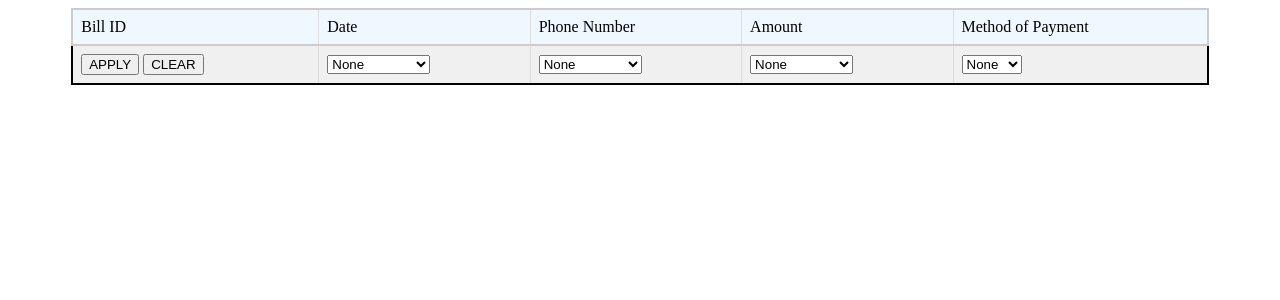
After one commit to aadityaaacodes/hermosa-hotel-management-website, a Flask app: page /billing/history in a window 1280 px wide. The commit adds this page. Shown: the top 300 px of the page. Run offline with Flask 3, Linux system fonts and the light colour scheme; data that the repository does not hold is empty.

Commit message:
Billing functionality and billing history viewer and filters added

```diff
--- a/app.py
+++ b/app.py
@@ -2,6 +2,7 @@ from flask import Flask, render_template, request, session, url_for, redirect
 from mysql_accessor import verify, authenticate, searchName, get_info, delete_my_account
 from admin_functions import add_product, rem_product, show_products, filter_products, show_product, edit_products
 from cust_functions import registration
+from order_functions import makeBill, histBill
 import json
 
 app = Flask(__name__)
@@ -10,9 +11,6 @@ app.config['SECRET_KEY'] = "keylogger69"
 
 # Client-side routes
 
-@app.route('/')
-def welcomePage():
-    return(render_template('login.html', login_message="Welcome to Hermosa The Hotel"))
 
 @app.route('/login', methods = ['POST', 'GET'])
 def login():
@@ -40,10 +38,8 @@ def show_data(username):
 
 
 # customer-side routes
-
-
 @app.route('/user/register', methods=['GET', 'POST'])
-def register():
+def user_register():
     if session["admin"] == "True":
         if request.method == 'POST':
             pno = (int)(request.form["Phone Number"])
@@ -83,7 +79,7 @@ def put(log_info):
     with open(admin_info_path, 'w') as file:
         return json.dump(log_info, file)
 
-@app.route('/authenticate', methods=['GET', 'POST'], endpoint='Logout')
+@app.route('/', methods=['GET', 'POST'], endpoint='Logout')
 def admin_authenticate():
     if request.method=='POST':
         admin_log_info = provide()
@@ -94,7 +90,7 @@ def admin_authenticate():
             if u == admin_log_info["username"]:
                 if p == admin_log_info["password"]:
                     session["admin"] = "True"
-                    return (redirect(url_for('admin_homepage')))
+                    return (redirect(url_for('Home')))
                 else:
                     return(render_template('admin-auth.html', log_message="Incorrect Password"))
             else:
@@ -118,7 +114,7 @@ def admin_change():
     else:
         return(render_template('admin-change.html'))
 
-@app.route('/home', methods=['GET', 'POST'])
+@app.route('/home', methods=['GET', 'POST'], endpoint="Home")
 def admin_homepage():
     if session["admin"] == "True":
         if request.method=='POST':
@@ -195,6 +191,43 @@ def edit_product(pid):
         product_dict = dict(zip(field_names, x))
         return(render_template('admin-edit.html', pid=pid, msg=product_dict))
 
+@app.route('/billing', methods=['GET', 'POST'], endpoint='Billing')
+def billing():
+    if request.method=='POST':
+        if request.form.get("send")=='Submit':
+            date = request.form.get("date")
+            phno = request.form.get("phno")
+            amt = request.form.get("amt")
+            type = request.form.get("type")
+            res = makeBill(phno=phno, amt=amt, type=type, date=date)
+            return(redirect(url_for('Billing')))
+        else:
+            page = request.form.get("pages")
+            return(redirect(url_for(f'{page}')))
+
+    elif request.method=='GET':
+        return(render_template('admin-billing.html'))
+
+@app.route('/billing/history', methods=['GET', 'POST'], endpoint='Billing History')
+def billHistory():
+    if request.method=='POST':
+        if request.form.get("send")=='APPLY':
+            a = histBill(date=request.form.get("date"),
+                         phno=request.form.get("phno"),
+                         amt=request.form.get("amt"),
+                         type=request.form.get("type"))
+            return(render_template('admin-billing-history.html', P_table=a))
+        if request.form.get("send")=='CLEAR':
+            a = histBill()
+            return(render_template('admin-billing-history.html', P_table=a))
+    elif request.method=='GET':
+        return(render_template('admin-billing-history.html', P_table=histBill()))
+
+
+@app.route('/customer-history', methods=['GET', 'POST'])
+def view_customers():
+    pass
+
 #taking orders
 @app.route('/admin/order', methods=["POST", "GET"], endpoint='Order Taking')
 def take_order():
@@ -202,11 +235,6 @@ def take_order():
         return(render_template('admin-order.html'))
     else:
         return(redirect(url_for('Logout')))
-
-@app.route('/admin/billing', methods=['POST', 'GET'], endpoint="Billing History")
-def show_history():
-    return(render_template('admin-billing.html'))
-
 
 # testing purposes
 @app.route('/test/<func>', methods=['GET', 'POST'])
--- a/order_functions.py
+++ b/order_functions.py
@@ -54,9 +54,82 @@ def del_item(p_id):
     db.close()
 
 
+#Billing functions
+def makeBill(phno, amt, type, date):
+    db = mysql.connector.connect(
+        host = "localhost",
+        user = "root",
+        password = "cincy@2024",
+        database = "banerjee_kitchen"
+    )
+    cursor = db.cursor()
+    sql = f"INSERT INTO bill_table (`PHNO`, `amt`, `type`, `date`) VALUES (%s, %s, %s, %s);"
+    cursor.execute(sql, (phno, amt, type, date))
+    db.commit()
+    result = cursor.fetchall()
+    cursor.close()
+    db.close()
+    if result == []:
+        return("Successfully Recorded Bill")
+    else:
+        return("Error")
 
+def getBill():
+    pass
 
+def viewBill():
+    pass
+
+def histBill(date='', phno='', amt='', type=''):
+    db = mysql.connector.connect(
+        host = "localhost",
+        user = "root",
+        password = "cincy@2024",
+        database = "banerjee_kitchen"
+    )
+
+    cursor = db.cursor()
+
+    sequence = []
+    q1="SELECT * FROM bill_table"
+    # q2="ORDER BY"
+
+    q2=""
+    q3="WHERE type="
+
+    if date:
+        sequence.append(f"date {date}")
+    if phno:
+        sequence.append(f"PHNO {phno}")
+    if amt:
+        sequence.append(f"amt {amt}")
+
+    if len(sequence)>0:
+        for seq in sequence:
+            q2 = q2+' '+seq+','
+    else:
+        q2="  "
+
+    q2 = q2[:-1]
+    print(q2)
+    if q2[-1]=='C':
+        q2 = "ORDER BY"+q2
+
+    if type:
+        q3 = q3+f"'{type}'"
+    else:
+        q3 = ""
+
+    sql = q1+' '+q3+' '+q2+';'
+    print(sql)
+    cursor.execute(sql)
+    result = cursor.fetchall()
+    cursor.close()
+    db.close()
+    return(result)
+
+# print(histBill(amt='DESC', type='UPI'))
+# print(histBill())
 # del_item(1)
-
 # fill_cart(6, 100, 1)
-empty_cart()
+# empty_cart()
--- /dev/null
+++ b/templates/admin-billing-history.html
@@ -0,0 +1,72 @@
+{% extends 'layout.html' %}
+
+{% block title %}
+
+Billing History
+
+{% endblock %}
+
+{% block content %}
+
+<table>
+    <thead>
+        <tr>
+            <td>Bill ID</td>
+            <td>Date</td>
+            <td>Phone Number</td>
+            <td>Amount</td>
+            <td>Method of Payment</td>
+        </tr>
+    </thead>
+
+    <tbody>
+        <tr>
+            <form action="" method="POST">
+                <td>
+                    <input type="submit" name="send", value="APPLY">
+                    <input type="submit" name="send" value="CLEAR">
+                </td>
+                <td>
+                    <select name="date">
+                        <option selected value="">None</option>
+                        <option value="DESC">Higher-Lower</option>
+                        <option value="ASC">Lower-Higher</option>
+                    </select>
+                </td>
+                <td>
+                    <select name="phno">
+                        <option selected value="">None</option>
+                        <option value="DESC">Higher-Lower</option>
+                        <option value="ASC">Lower-Higher</option>
+                    </select>
+                </td>
+                <td>
+                    <select name="amt">
+                        <option selected value="">None</option>
+                        <option value="DESC">Higher-Lower</option>
+                        <option value="ASC">Lower-Higher</option>
+                    </select>
+                </td>
+                <td>
+                    <select name="type">
+                        <option selected value="">None</option>
+                        <option value="CASH">Cash</option>
+                        <option value="CARD">CARD</option>
+                        <option value="UPI">UPI</option>
+                    </select>
+                </td>
+            </form>
+        </tr>
+            {% for item in P_table %}
+    <tr>
+      <td>{{ item[0] }}</td>
+      <td> {{item[4] }}</td>
+      <td>{{ item[1] }}</td>
+      <td>{{ item[2] }}</td>
+      <td>{{ item[3] }}</td>
+    </tr>
+    {% endfor %}
+    </tbody>
+</table>
+
+{% endblock %}
--- a/templates/admin-home.html
+++ b/templates/admin-home.html
@@ -17,7 +17,7 @@ Admin Page
     <input type="submit" name="action" value="Add Products">
     <input type="submit" name="action" value="Change Credentials">
     <input type="submit" name="action" value="Order Taking">
-    <input type="submit" name="action" value="Billing History">
+    <input type="submit" name="action" value="Billing">
     <input type="submit" name="action" value="Logout">
 </form>
 
```
Also changed, not shown: templates/admin-billing.html (+40 -0 lines).
